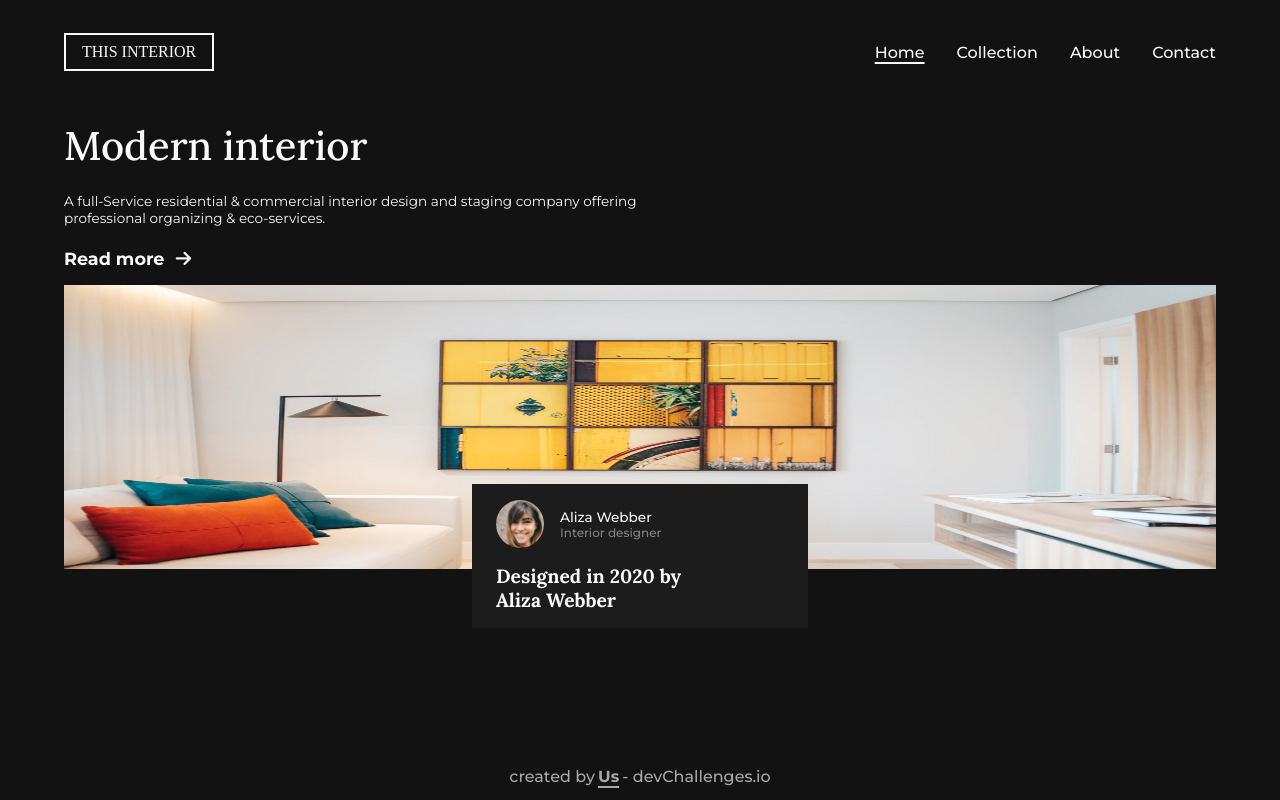
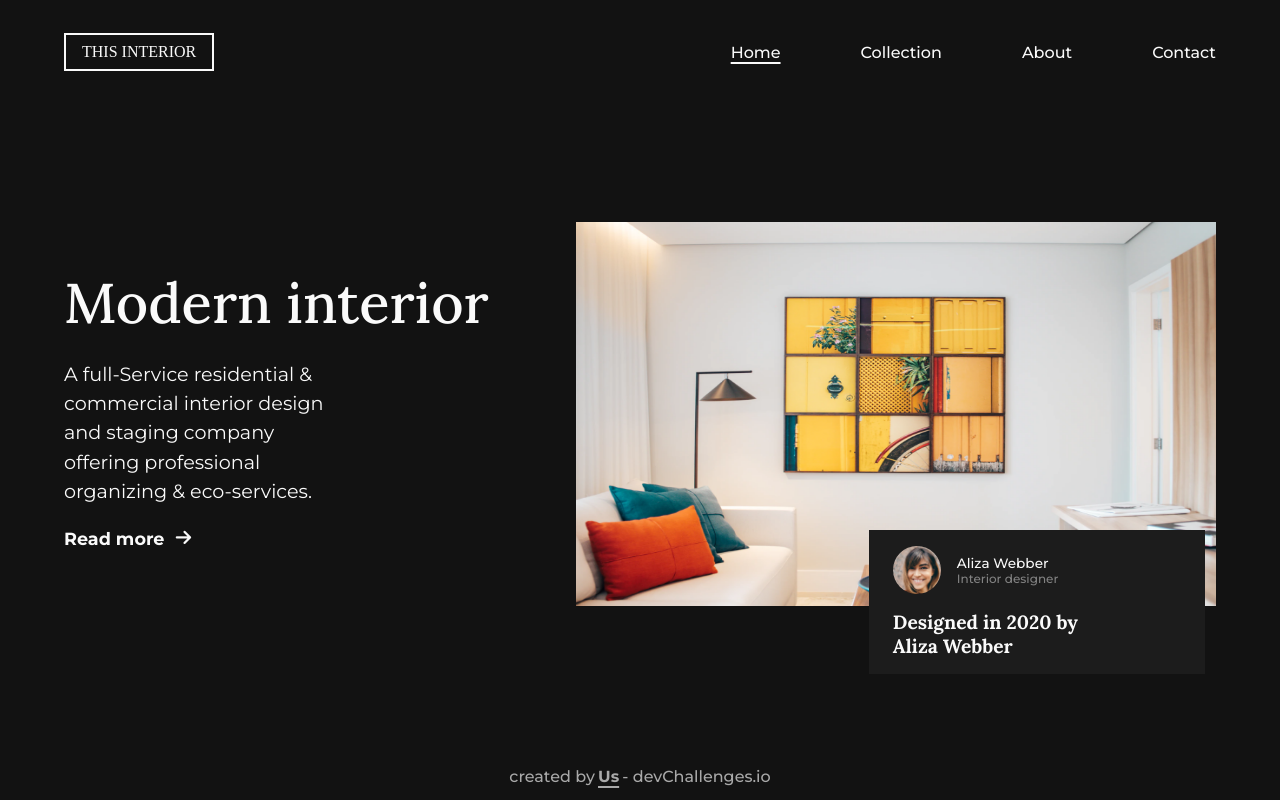
Before and after one commit to Git-Darkmoon/Interior-Consultant-Landing, a plain HTML site: page index.html in a window 1280 px wide. Drawn offline with Linux system fonts and the light colour scheme.

Commit message:
finished desktop
a

```diff
--- a/style.css
+++ b/style.css
@@ -8,6 +8,8 @@
   --lora: "Lora", serif;
   --crimson: "Crimson Pro", serif;
   --montserrat: "Montserrat", sans-serif;
+  --szNavBar: 4rem;
+  --szFtr: 3rem;
 }
 
 * {
@@ -23,7 +25,7 @@ body {
 
 .navbar {
   width: 100vw;
-  height: 4rem;
+  height: var(--szNavBar);
   display: flex;
   align-items: center;
   justify-content: space-between;
@@ -61,7 +63,7 @@ body {
 .navbar .desktop-view {
   display: flex;
   align-items: center;
-  gap: 2rem;
+  gap: 5rem;
   display: none;
 }
 
@@ -178,7 +180,7 @@ footer {
   position: absolute;
   bottom: 0;
   width: 100vw;
-  height: 3rem;
+  height: var(--szFtr);
   display: flex;
   justify-content: center;
   align-items: center;
@@ -199,6 +201,15 @@ footer a {
   :root {
     --pd-x: 4rem;
   }
+  main {
+    /* padding-block: 3.5rem;
+    padding-inline: var(--pd-x); */
+    display: flex;
+    justify-content: space-between;
+    align-items: center;
+    height: calc(100vh - (calc(var(--szFtr) + var(--szNavBar))));
+    width: 100vw;
+  }
 
   .navbar .desktop-view {
     display: flex;
@@ -208,8 +219,32 @@ footer a {
     text-decoration: 2px underline var(--clr-white);
     text-underline-position: under;
   }
+  .navbar .desktop-view li .desktop-links {
+    font-size: 1rem;
+  }
 
   .navbar .mobile-view {
     display: none;
   }
+
+  .content .title {
+    font-size: 3.5rem;
+  }
+
+  .content #description {
+    font-size: 1.2rem;
+    line-height: 29.26px;
+
+  }
+
+  .img-container #living-room {
+    width: 50vmax;
+    height: max-content;
+    padding-top: 1rem;
+    /* aspect-ratio: 4/3; */
+  }
+  .profile-card {
+    bottom: -4rem;
+    right: 28%;
+  }
 }
```
